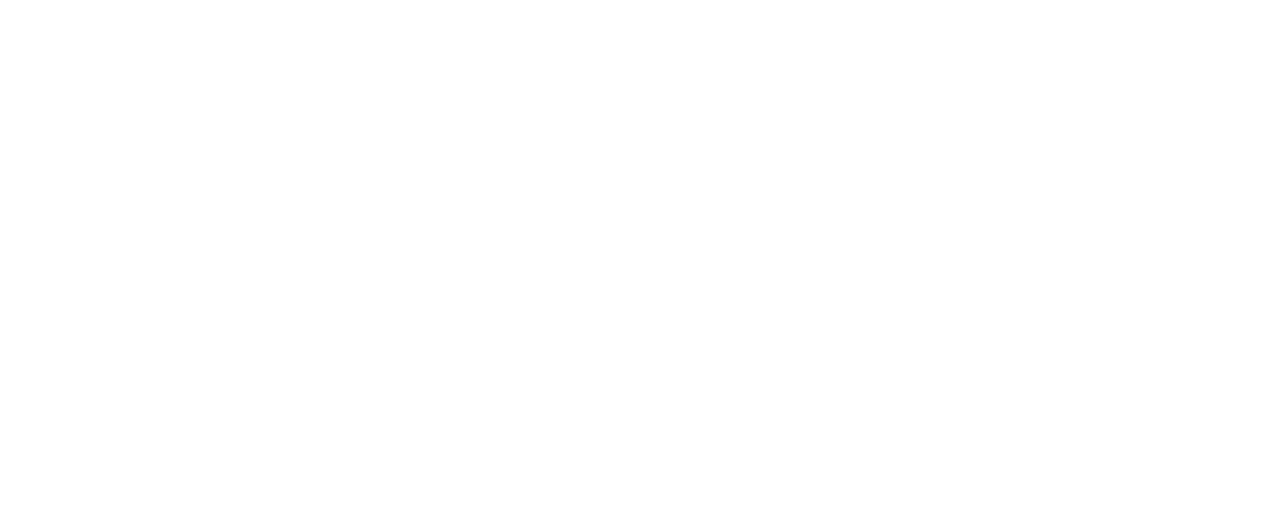
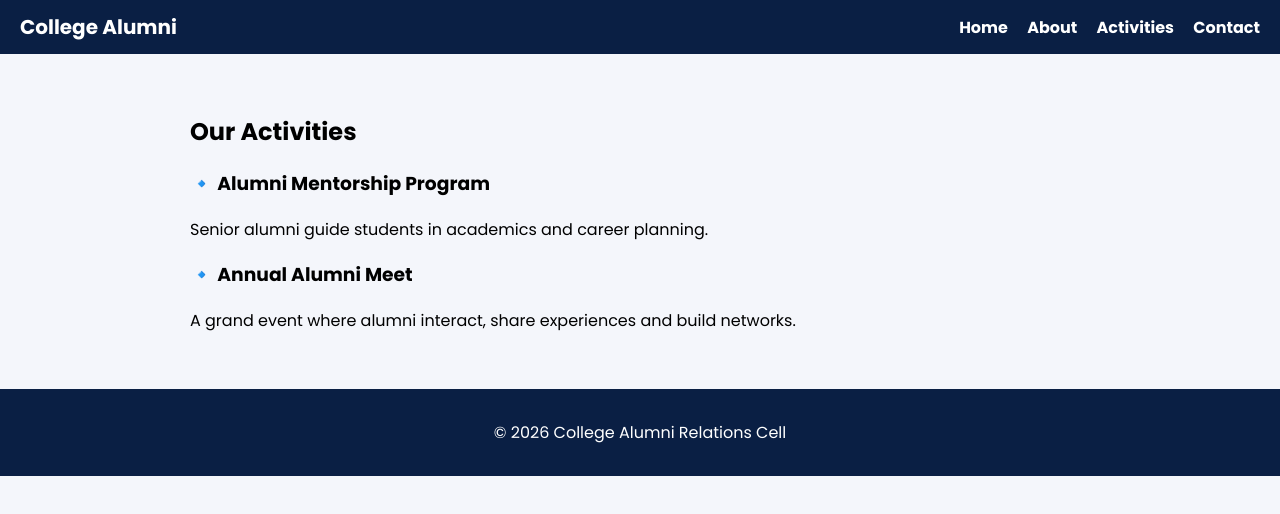
Before and after one commit to dittomichael2004/ARC, a plain HTML site: page activities.html in a window 1280 px wide. Drawn offline with Linux system fonts and the light colour scheme.

Commit message:
Add files via upload

```diff
--- a/activities.html
+++ b/activities.html
@@ -0,0 +1,36 @@
+<!DOCTYPE html>
+<html lang="en">
+<head>
+<meta charset="UTF-8">
+<meta name="viewport" content="width=device-width, initial-scale=1.0">
+<title>Activities - Alumni Cell</title>
+<link href="https://fonts.googleapis.com/css2?family=Poppins:wght@300;400;600;700&display=swap" rel="stylesheet">
+<link rel="stylesheet" href="css/styles.css">
+</head>
+<body>
+
+<header>
+  <div class="logo">College Alumni</div>
+  <nav>
+    <a href="index.html">Home</a>
+    <a href="about.html">About</a>
+    <a href="activities.html">Activities</a>
+    <a href="contact.html">Contact</a>
+  </nav>
+</header>
+
+<section class="page">
+  <h1>Our Activities</h1>
+  <h3>🔹 Alumni Mentorship Program</h3>
+  <p>Senior alumni guide students in academics and career planning.</p>
+
+  <h3>🔹 Annual Alumni Meet</h3>
+  <p>A grand event where alumni interact, share experiences and build networks.</p>
+</section>
+
+<footer>
+  <p>© 2026 College Alumni Relations Cell</p>
+</footer>
+
+</body>
+</html>
--- a/css/styles.css
+++ b/css/styles.css
@@ -1,6 +1,6 @@
 body {
   margin: 0;
-  font-family: Arial, sans-serif;
+ font-family: 'Poppins', sans-serif;
   background: #f4f6fb;
 }
 
```
Also changed, not shown: about.html (+34 -0 lines), contact.html (+1 -0 lines), index.html (+1 -0 lines).
